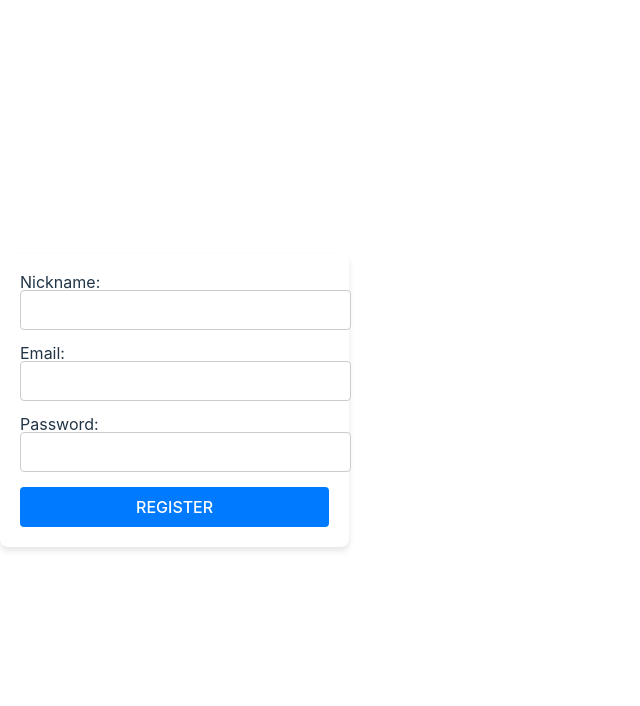
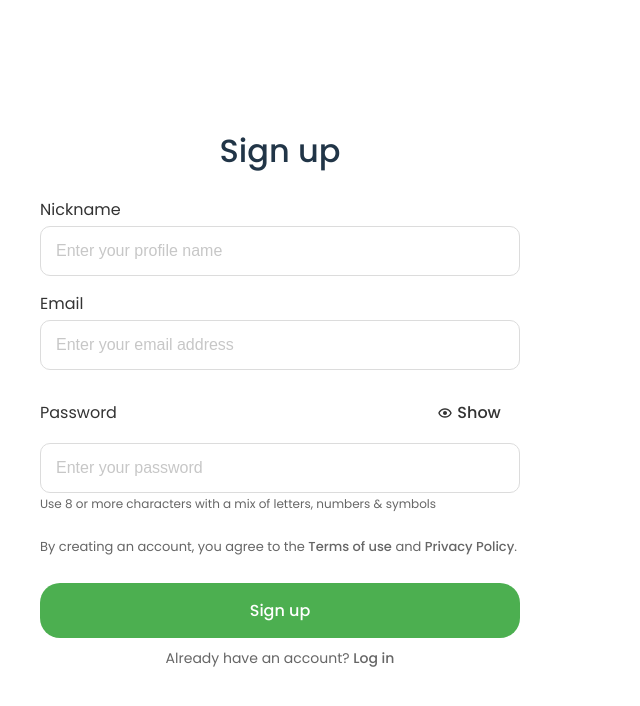
Before and after one commit to babaianv/Online_lessons_platform-FE-, a React app: page /reg in a window 1280 px wide. Shown: the top 706 px of the page, without its empty margins (0-640 px from the left). Built offline with nearby package versions, Linux system fonts and the light colour scheme; the HTML template or start-up script is replaced by a standard one.

Commit message:
registration form update

```diff
--- a/package.json
+++ b/package.json
@@ -14,6 +14,7 @@
     "axios": "^1.6.8",
     "react": "^18.2.0",
     "react-dom": "^18.2.0",
+    "react-icons": "^5.0.1",
     "react-redux": "^9.1.0",
     "react-router-dom": "^6.22.3",
     "redux": "^5.0.1"
--- /dev/null
+++ b/src/components/Register/Registration.css
@@ -0,0 +1,123 @@
+@import url('https://fonts.googleapis.com/css2?family=Poppins:wght@400;500&display=swap');
+
+
+/* Base styles to ensure consistency across different browsers */
+* {
+    box-sizing: border-box;
+    margin: 0;
+    padding: 0;
+  }
+
+/* Container for the form, centering it in the page */
+.form-container {
+    font-family: 'Poppins', sans-serif;
+    width: 560px;
+    padding: 40px;
+    margin: 30px auto;
+}
+
+/* Styles for the form title */
+.form-title {
+    text-align: center;
+    margin-bottom: 35px;
+    font-size: 32px;
+    font-weight: 500;
+}
+
+/* General styles for form elements */
+.form-field {
+    width: 100%;
+    padding: 15px;
+    margin-bottom: 20px;
+    border-radius: 10px;
+    border: 3px;
+    border: 1px solid #dcdcdc;
+    font-size: 16px;
+    background-color: #fff;
+}
+
+.form-field::placeholder {
+  color: #c7c7c7;
+}
+
+/* Label styling */
+.form-label {
+    display: block;
+    margin-bottom: 8px;
+    color: #333;
+}
+
+/* Style for the submit button */
+.submit-button {
+    width: 100%;
+    padding: 15px;
+    border: none;
+    border-radius: 20px;
+    background-color: #4caf50;
+    color: white;
+    font-size: 16px;
+    cursor: pointer;
+    transition: background-color 0.2s;
+}
+
+.submit-button:hover {
+    background-color: #45a049;
+}
+
+/* Style for the form footer text */
+.form-footer {
+    text-align: left;
+    margin-top: 30px;
+    margin-bottom: 30px;
+    color: #666;
+    font-size: 13px;
+}
+
+/* Style for the 'Log in' link in the form footer */
+.form-footer a {
+    color: #666;
+}
+
+
+.password-label-container {
+  display: flex;
+  justify-content: space-between;
+  align-items: center;
+}
+
+.toggle-password {
+  display: flex;
+  align-items: center;
+  font-family: inherit;
+  margin-bottom: 8px;
+  color: #333;
+  background: transparent;
+  border: none;
+  cursor: pointer;
+}
+
+.toggle-password .icon {
+  margin-right: 4px;
+}
+
+#password{
+  margin-bottom: 5px;
+}
+
+/* Helper text under the password input */
+.password-helper {
+    font-size: 12px;
+    color: #666;
+    margin-bottom: 20px;
+}
+
+.login-link {
+  margin-top: 13px;
+  text-align: center;
+  color: #666;
+  font-size: 14px;
+}
+
+.login-link a {
+  color: #666;
+}
--- /dev/null
+++ b/src/components/Register/Registration.tsx
@@ -0,0 +1,122 @@
+import React, { useState } from "react";
+import { useAppDispatch } from "../../hooks/hooks";
+import { registerUser } from "../../store/user/userSlice";
+import { useNavigate } from "react-router-dom";
+import "./Registration.css";
+import { BiHide, BiShow } from "react-icons/bi";
+
+interface FormData {
+  nickname: string;
+  email: string;
+  password: string;
+}
+
+const Registration: React.FC = () => {
+  const [formData, setFormData] = useState<FormData>({
+    nickname: "",
+    email: "",
+    password: "",
+  });
+  const dispatch = useAppDispatch();
+  const navigate = useNavigate();
+
+  const [isPasswordVisible, setIsPasswordVisible] = useState(false);
+
+  const togglePasswordVisibility = () => {
+    setIsPasswordVisible(!isPasswordVisible);
+  };
+
+  const handleChange = (e: React.ChangeEvent<HTMLInputElement>) => {
+    setFormData({ ...formData, [e.target.name]: e.target.value });
+  };
+
+  const handleSubmit = async (e: React.FormEvent<HTMLFormElement>) => {
+    e.preventDefault();
+    dispatch(registerUser(formData))
+      .unwrap()
+      .then(() => navigate("/"))
+      .catch((error) => console.error("Registration error:", error));
+  };
+
+  return (
+    <div className="form-container">
+      <h2 className="form-title">Sign up</h2>
+      <form onSubmit={handleSubmit}>
+        <div className="form-group">
+          <label htmlFor="nickname" className="form-label">
+            Nickname
+          </label>
+          <input
+            type="text"
+            id="nickname"
+            name="nickname"
+            value={formData.nickname}
+            onChange={handleChange}
+            className="form-field"
+            placeholder="Enter your profile name"
+          />
+        </div>
+        <div className="form-group">
+          <label htmlFor="email" className="form-label">
+            Email
+          </label>
+          <input
+            type="email"
+            id="email"
+            name="email"
+            value={formData.email}
+            onChange={handleChange}
+            className="form-field"
+            placeholder="Enter your email address"
+          />
+        </div>
+        <div className="form-group">
+          <div className="password-label-container">
+            <label htmlFor="password" className="form-label">
+              Password
+            </label>
+            <button
+              onClick={togglePasswordVisibility}
+              className="toggle-password"
+              aria-label={isPasswordVisible ? "Hide password" : "Show password"}
+            >
+              {isPasswordVisible ? <BiHide className="icon" /> : <BiShow className="icon" />}
+              {isPasswordVisible ? 'Hide' : 'Show'}
+            </button>
+          </div>
+          <input
+            type={isPasswordVisible ? "text" : "password"}
+            id="password"
+            name="password"
+            value={formData.password}
+            onChange={handleChange}
+            className="form-field"
+            placeholder="Enter your password"
+          />
+          <div className="password-helper">
+            Use 8 or more characters with a mix of letters, numbers & symbols
+          </div>
+        </div>
+        <div className="form-footer">
+          By creating an account, you agree to the{" "}
+          <a href="#" className="terms-policy">
+            Terms of use
+          </a>{" "}
+          and{" "}
+          <a href="#" className="terms-policy">
+            Privacy Policy
+          </a>
+          .
+        </div>
+        <button type="submit" className="submit-button">
+          Sign up
+        </button>
+        <div className="login-link">
+          Already have an account? <a href="#">Log in</a>
+        </div>
+      </form>
+    </div>
+  );
+};
+
+export default Registration;
--- a/src/pages/Register/Registration.module.css
+++ /dev/null
@@ -1,48 +0,0 @@
-/* Registration.module.css */
-.formContainer {
-    display: flex;
-    flex-direction: column;
-    max-width: 400px;
-    margin: 50px auto;
-    padding: 20px;
-    border-radius: 8px;
-    box-shadow: 0 4px 6px rgba(0,0,0,0.1);
-    background-color: #ffffff;
-    align-items: center; /* Центрирование содержимого по горизонтали */
-  }
-
-  .formGroup {
-    margin-bottom: 15px;
-    width: 100%; /* Убедитесь, что элементы формы растягиваются на всю ширину контейнера */
-  }
-
-  .label {
-    margin-bottom: 5px;
-    text-align: left; /* Выравнивание текста меток по левому краю */
-    width: 100%; /* Метки растягиваются на всю ширину для корректного выравнивания */
-  }
-
-  .input {
-    padding: 10px;
-    border-radius: 4px;
-    border: 1px solid #ccc;
-    font-size: 16px;
-    width: 100%; /* Поля ввода растягиваются на всю ширину контейнера */
-  }
-
-  .button {
-    padding: 10px 20px;
-    border: none;
-    border-radius: 4px;
-    background-color: #007bff;
-    color: #ffffff;
-    cursor: pointer;
-    font-size: 16px;
-    text-transform: uppercase;
-    transition: background-color 0.3s ease;
-    width: 100%; /* Кнопка растягивается на всю ширину контейнера */
-  }
-
-  .button:hover {
-    background-color: #0056b3;
-  }
--- a/src/pages/Register/Registration.tsx
+++ /dev/null
@@ -1,72 +0,0 @@
-import React, { useState } from 'react';
-import { useAppDispatch } from '../../hooks/hooks';
-import { registerUser } from '../../store/user/userSlice';
-import { useNavigate } from 'react-router-dom';
-import styles from './Registration.module.css';
-
-interface FormData {
-  nickname: string;
-  email: string;
-  password: string;
-}
-
-const Registration: React.FC = () => {
-  const [formData, setFormData] = useState<FormData>({ nickname: '', email: '', password: '' });
-  const dispatch = useAppDispatch();
-  const navigate = useNavigate();
-
-  const handleChange = (e: React.ChangeEvent<HTMLInputElement>) => {
-    setFormData({ ...formData, [e.target.name]: e.target.value });
-  };
-
-  const handleSubmit = async (e: React.FormEvent<HTMLFormElement>) => {
-    e.preventDefault();
-    dispatch(registerUser(formData))
-      .unwrap()
-      .then(() => navigate('/'))
-      .catch((error) => console.error('Registration error:', error));
-  };
-
-  return (
-    <div className={styles.formContainer}>
-      <form onSubmit={handleSubmit}>
-        <div className={styles.formGroup}>
-          <label className={styles.label} htmlFor="nickname">Nickname:</label>
-          <input
-            className={styles.input}
-            type="text"
-            id="nickname"
-            name="nickname"
-            value={formData.nickname}
-            onChange={handleChange}
-          />
-        </div>
-        <div className={styles.formGroup}>
-          <label className={styles.label} htmlFor="email">Email:</label>
-          <input
-            className={styles.input}
-            type="email"
-            id="email"
-            name="email"
-            value={formData.email}
-            onChange={handleChange}
-          />
-        </div>
-        <div className={styles.formGroup}>
-          <label className={styles.label} htmlFor="password">Password:</label>
-          <input
-            className={styles.input}
-            type="password"
-            id="password"
-            name="password"
-            value={formData.password}
-            onChange={handleChange}
-          />
-        </div>
-        <button className={styles.button} type="submit">Register</button>
-      </form>
-    </div>
-  );
-};
-
-export default Registration;
--- a/src/router/AppRouter.tsx
+++ b/src/router/AppRouter.tsx
@@ -1,7 +1,7 @@
 import React from "react";
 import { Route, Routes } from "react-router-dom";
 import Home from "../pages/Home/Home";
-import Registration from "../pages/Register/Registration";
+import Registration from "../components/Register/Registration";
 
 const AppRouter: React.FC = () => {
   return (
```
Also changed, not shown: 1 other file (tests, documents, lock files or other folders).
